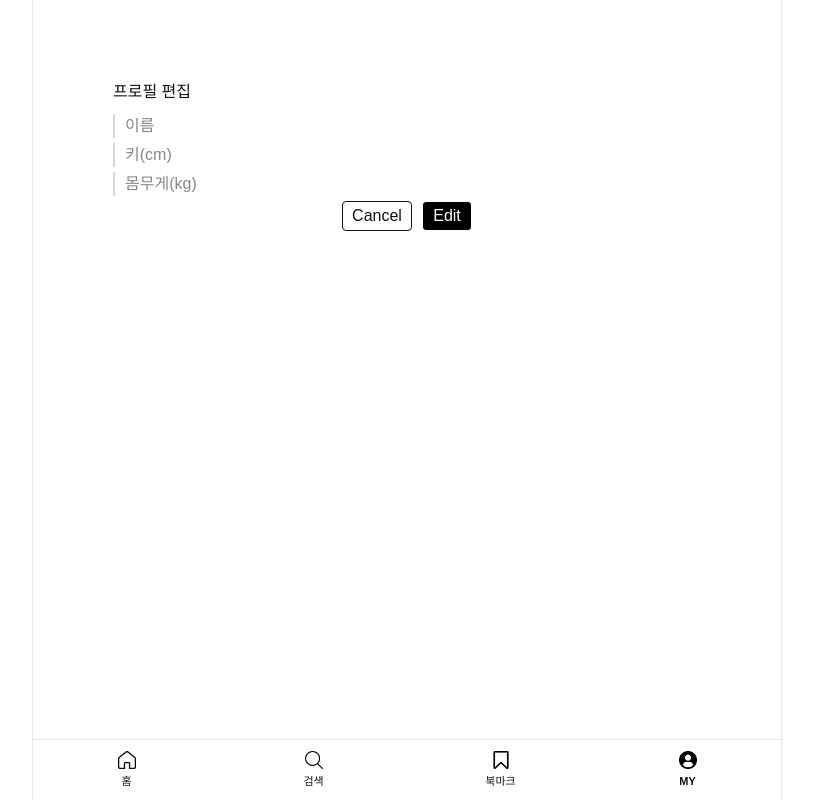
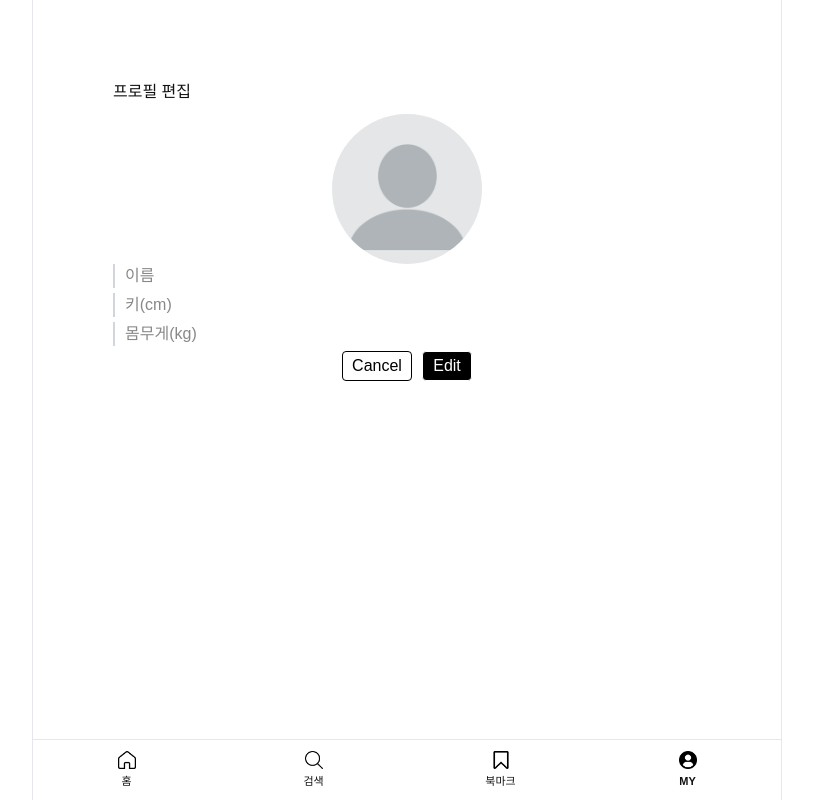
Before and after one commit to Joonskk/Fashion-Community, a Next.js app: page /mypage/edit in a window 1280 px wide. Shown: the whole page, without its empty margins (233-1046 px from the left). Built offline with nearby package versions, Linux system fonts and the light colour scheme; no server answers.

Commit message:
Feat: Add User Profile Image

```diff
--- a/app/(Footer)/mypage/MyPageClient.tsx
+++ b/app/(Footer)/mypage/MyPageClient.tsx
@@ -15,6 +15,7 @@ type User = {
     height: string;
     weight: string;
     email: string;
+    profileImage: string;
     followersCount: number;
     followingCount: number;
 }
@@ -33,7 +34,7 @@ const MyPageClient = () => {
 
     const { email, session } = useUser();
 
-    const [userData, setUserData] = useState<{ _id: string, name: string, height: string, weight: string, email: string, followersCount: number, followingCount: number } | null>(null)
+    const [userData, setUserData] = useState<{ _id: string, name: string, height: string, weight: string, email: string, profileImage: string, followersCount: number, followingCount: number } | null>(null)
     const [myPost, setMyPost] = useState<Post[]>([]);
     const userId = userData?._id;
 
@@ -45,6 +46,7 @@ const MyPageClient = () => {
             height: userData.height,
             weight: userData.weight,
             email: userData.email,
+            profileImage: userData.profileImage,
             followersCount: userData.followersCount.toString(),
             followingCount: userData.followingCount.toString(),
         }).toString();
@@ -109,7 +111,15 @@ const MyPageClient = () => {
                 <div className="flex flex-col">
                     <div className="flex justify-between w-full pl-[50px] border-b border-b-gray-200">
                         <div className="flex max-w-[750px] mt-[50px] pb-[50px]">
-                            <Image src="/profile-default.png" width={150} height={150} alt="User Profile Image" className="rounded-full" />
+                            <div className="w-[150px] h-[150px] rounded-full overflow-hidden">
+                                <Image
+                                    src={userData?.profileImage || "/profile-default.png"}
+                                    alt="User Profile Image"
+                                    width={150}
+                                    height={150}
+                                    className="object-cover w-full h-full"
+                                />
+                            </div>
                             <div className="ml-[50px]">
                             {userData ? (
                                 <>
@@ -134,7 +144,7 @@ const MyPageClient = () => {
                                     </div>
                                 </div>
                                 <div className="flex mt-[10px]">
-                                    <button onClick={handleClick} className="mr-[20px]">Edit Profile</button>
+                                    <button onClick={handleClick} className="mr-[20px] cursor-pointer">Edit Profile</button>
                                     <LogoutButton />
                                 </div>
                             </div>
--- a/app/(Footer)/mypage/edit/EditPage.tsx
+++ b/app/(Footer)/mypage/edit/EditPage.tsx
@@ -1,8 +1,9 @@
 "use client"
 
-import { useState, useEffect } from "react";
+import { useState, useEffect, useRef } from "react";
 import { useRouter, useSearchParams } from "next/navigation";
 import Link from "next/link";
+import Image from "next/image";
 
 const EditPage = () => {
 
@@ -13,21 +14,61 @@ const EditPage = () => {
   const [height, setHeight] = useState('');
   const [weight, setWeight] = useState('');
 
+  const [preview, setPreview] = useState<string | null>(null);
+  const [file, setFile] = useState<File | null>(null);
+  const imageInputRef = useRef<HTMLInputElement>(null);
+
+  const [isSubmitting, setIsSubmitting] = useState(false);
+
+  const handleImageChange = (e: React.ChangeEvent<HTMLInputElement>) => {
+    const selectedFile = e.target.files?.[0];
+    if (selectedFile) {
+      setFile(selectedFile);
+      setPreview(URL.createObjectURL(selectedFile));
+    }
+  };
+
+  const handleImageClick = () => {
+    imageInputRef.current?.click();
+  }
+
   useEffect(() => {
     const nameParam = searchParams.get('name');
     const heightParam = searchParams.get('height');
     const weightParam = searchParams.get('weight');
+    const profileImageParam = searchParams.get('profileImage');
 
     if (nameParam !== null) setName(nameParam);
     if (heightParam !== null) setHeight(heightParam);
     if (weightParam !== null) setWeight(weightParam);
+    if (profileImageParam !== null) setPreview(profileImageParam);
   }, [searchParams]);
+
+  const uploadImageToCloudinary = async (file: File) => {
+    const formData = new FormData();
+    formData.append("file", file);
+    formData.append("upload_preset", "wearly_images");
+    formData.append("folder", "wearly_profiles");
+
+    const res = await fetch("https://api.cloudinary.com/v1_1/wearly/image/upload", {
+      method: "POST",
+      body: formData,
+    });
+
+    const data = await res.json();
+    return data.secure_url as string;
+  }
 
   const handleSubmit = async (e: React.FormEvent) => {
     e.preventDefault();
+    setIsSubmitting(true);
 
-    const updatedProfile = { name, height, weight };
-    console.log("updatedProfile: ", updatedProfile);
+    let profileImage = null;
+    if (file){
+      profileImage = await uploadImageToCloudinary(file);
+    }
+
+    const updatedProfile = { name, height, weight, profileImage: profileImage };
 
     const response = await fetch('/api/post/edit-profile', {
       method: 'PATCH',
@@ -43,6 +84,7 @@ const EditPage = () => {
       router.push('/mypage');
     } else {
       alert('업데이트 실패!');
+      setIsSubmitting(false);
     }
   };
 
@@ -50,6 +92,23 @@ const EditPage = () => {
     <div className="p-20">
       <h4 className="mb-[10px]">프로필 편집</h4>
       <form onSubmit={handleSubmit} style={{ display: 'flex', flexDirection: 'column' }}>
+        <div className="w-full flex justify-center">
+          <Image src={preview || "/profile-default.png"}
+            width={150}
+            height={150}
+            alt="User Profile Image"
+            unoptimized
+            className="rounded-full cursor-pointer w-[150px] h-[150px] object-cover transition duration-300 hover:brightness-70"
+            onClick={handleImageClick}
+          />
+          <input
+            type="file"
+            accept="image/*"
+            ref={imageInputRef}
+            className="hidden"
+            onChange={handleImageChange}
+          />
+        </div>
         <input
           name="name"
           value={name}
@@ -73,9 +132,22 @@ const EditPage = () => {
         />
         <div className="w-full flex justify-center">
           <div className="flex text-center w-[70px] h-[30px] mr-[10px]">
-            <Link href="/mypage" className="cursor-pointer w-full h-full flex justify-center items-center border rounded-sm">Cancel</Link>
+            <button
+              onClick={() => router.push('/mypage')}
+              disabled={isSubmitting}
+              className={`w-[70px] h-[30px] border rounded-sm
+                          ${isSubmitting ? "bg-gray-300 text-gray-500 cursor-not-allowed" : "bg-white text-black hover:bg-gray-100"}`}
+            >
+              Cancel
+            </button>
           </div>
-          <button type="submit" className="cursor-pointer w-[50px] h-[30px] bg-black text-white border rounded-sm">Edit</button>
+          <button
+            type="submit"
+            className={`cursor-pointer w-[50px] h-[30px] bg-black text-white border rounded-sm
+             ${isSubmitting ? "bg-gray-400 cursor-not-allowed" : "bg-black"}`}
+          >
+            {isSubmitting ? "Editing..." : "Edit"}
+          </button>
         </div>
       </form>
     </div>
--- a/app/api/post/comments/route.ts
+++ b/app/api/post/comments/route.ts
@@ -7,6 +7,7 @@ type Comment = {
     postId: string;
     userEmail: string;
     userName: string;
+    profileImage: string;
     text: string;
     createdAt: Date;
   }
@@ -14,7 +15,7 @@ type Comment = {
 export async function POST(req: Request){
 
     const body = await req.json();
-    const {postId, userEmail, userName, text } = body;
+    const {postId, userEmail, profileImage, userName, text } = body;
 
     try {
         const db = (await clientPromise).db('wearly');
@@ -22,6 +23,7 @@ export async function POST(req: Request){
             postId,
             userEmail,
             userName,
+            profileImage,
             text,
             createdAt: new Date(),
         };
@@ -41,7 +43,7 @@ export async function GET() {
     const db = (await clientPromise).db('wearly');
 
     const comments = await db.collection('comments').find({}, {
-        projection: { _id: 1, postId: 1, userEmail: 1, userName: 1, text: 1, createdAt: 1 }
+        projection: { _id: 1, postId: 1, userEmail: 1, userName: 1, profileImage: 1, text: 1, createdAt: 1 }
     }).toArray()
 
     return NextResponse.json({ comments })
--- a/app/api/post/edit-profile/route.ts
+++ b/app/api/post/edit-profile/route.ts
@@ -12,30 +12,27 @@ export async function POST(req: Request) {
   const name = formData.get("name") as string;
   const height = formData.get("height") as string;
   const weight = formData.get("weight") as string;
+  const profileImage = formData.get("profileImage") as string | null;
 
   const followers: string[] = [];
   const following: string[] = [];
   const followersCount: number = 0;
   const followingCount: number = 0;
 
+  const DEFAULT_PROFILE_IMAGE = "/profile-default.png";
+
   if (!name || !height || !weight || !email) {
     return NextResponse.json({ error: '모든 정보를 입력해주세요.' }, { status: 400 });
   }
 
-  if (!name || !height || !weight || !email) {
-    return NextResponse.json({ error: '내용을 입력해주세요!' }, { status: 400 })
-  }
-
   try {
-      console.log(clientPromise);
-      console.log("MONGODB 연결중...")
       const db = (await clientPromise).db('wearly')
-      console.log("MongoDB 연결됨!")
       await db.collection('users').insertOne({
         name,
         height,
         weight,
         email,
+        profileImage: profileImage || DEFAULT_PROFILE_IMAGE,
         followers,
         following,
         followersCount,
@@ -55,7 +52,7 @@ export async function GET() {
     const db = client.db('wearly')
 
     const users = await db.collection('users').find({}, {
-      projection: { _id: 1, name: 1, height: 1, weight: 1, email: 1, followersCount: 1, followingCount: 1 } // _id 포함해서 필요한 필드 가져옴
+      projection: { _id: 1, name: 1, height: 1, weight: 1, email: 1, profileImage: 1, followersCount: 1, followingCount: 1 } // _id 포함해서 필요한 필드 가져옴
     }).toArray()
 
     return NextResponse.json({ users })
@@ -70,7 +67,7 @@ export async function PATCH(req: Request) {
   const session = await getServerSession(authOptions);
   const email = session?.user?.email as string;
 
-  const { name, height, weight } = await req.json(); // JSON 데이터를 받음
+  const { name, height, weight, profileImage } = await req.json(); // JSON 데이터를 받음
 
   if (!name || !height || !weight || !email) {
     return NextResponse.json({ error: '모든 정보를 입력해주세요.' }, { status: 400 });
@@ -78,15 +75,20 @@ export async function PATCH(req: Request) {
 
   try {
     const db = (await clientPromise).db('wearly');
+
+    const updateFields: Record<string, any> = {
+      name,
+      height,
+      weight,
+    };
+
+    if (profileImage) updateFields.profileImage = profileImage; // 이미지 있으면 업데이트
+
     // 사용자의 이메일을 기반으로 프로필 정보 업데이트
     const result = await db.collection('users').updateOne(
       { email }, // 이메일로 특정 사용자 찾기
       {
-        $set: {
-          name,
-          height,
-          weight,
-        },
+        $set: updateFields,
       }
     );
 
--- a/app/post/[postId]/PostView.tsx
+++ b/app/post/[postId]/PostView.tsx
@@ -26,6 +26,7 @@ type User = {
     height?: string;
     weight?: string;
     email?: string;
+    profileImage: string;
     following?: string[];
     follower?: string[];
 }
@@ -35,6 +36,7 @@ type Comment = {
     postId?: string;
     userEmail?: string;
     userName: string;
+    profileImage?: string;
     text: string;
     createdAt: string;
 }
@@ -47,6 +49,9 @@ const PostView = () => {
     const postId = params?.postId as string;
 
     const { name, email } = useUser();
+
+    const [sessionUserName, setSessionUserName] = useState<string>("");
+    const [sessionUserProfileImage, setSessionUserProfileImage] = useState<string>("");
 
     const textareaRef = useRef<HTMLTextAreaElement>(null);
 
@@ -79,7 +84,6 @@ const PostView = () => {
 
     const prevImage = () => {
         setCurrentIndex((prev) => (prev === 0 ? 0 : prev - 1));
-        console.log(user);
     };
 
     const nextImage = () => {
@@ -186,7 +190,8 @@ const PostView = () => {
                 body: JSON.stringify({
                     postId,
                     userEmail: email,
-                    userName: name,
+                    profileImage: sessionUserProfileImage,
+                    userName: sessionUserName,
                     text: comment,
                 })
             })
@@ -234,6 +239,7 @@ const PostView = () => {
                     postId,
                     userEmail: email,
                     userName: name,
+                    profileImage: sessionUserProfileImage,
                     text: comment,
                     createdAt: "now",
                 };
@@ -341,27 +347,48 @@ const PostView = () => {
         }
     }
 
-    useEffect(() => {
-        // console.log(postId)
+    useEffect(() => { // 첫 렌더링 시
         const fetchPost = async () => {
             try {
                 const response = await fetch('/api/posts');
-                if (response.ok) {
-                    const data = await response.json()
+                if(response.ok) {
+                    const data = await response.json();
                     // console.log("post page data: ", data)
                     const foundPost: Post = data.posts.find((post: Post) => post._id === postId);
                     // console.log("foundPost:", foundPost);
                     setPost(foundPost); // 아이디가 일치하는 게시물 설정
                 } else {
-                console.error('DB 조회 실패')
+                console.error('DB 조회 실패');
                 }
             } catch (error) {
-                console.error('API 호출 오류:', error)
+                console.error('API 호출 오류:', error);
             }
         }
 
         fetchPost();
     }, [postId])  // postId가 변경될 때마다 실행
+
+    useEffect(() => {
+        if(!email) return;
+
+        const fetchSessionUser = async () => {
+            try {
+                const response = await fetch('/api/post/edit-profile');
+                if(response.ok) {
+                    const data = await response.json();
+                    const foundSessionUser: User = data.users.find((user: User) => user.email === email);
+                    setSessionUserName(foundSessionUser.name);
+                    setSessionUserProfileImage(foundSessionUser.profileImage);
+                } else {
+                    console.error('DB 조회 실패');
+                }
+            } catch (error) {
+                console.error('API 호출 오류:', error);
+            }
+        }
+
+        fetchSessionUser();
+    }, [email])
 
     useEffect(() => {
         const fetchUser = async () => { // 게시물 작성자 색출
@@ -391,7 +418,6 @@ const PostView = () => {
         }
 
         if (post) {
-            console.log(post);
             fetchUser();
             setImages(post.imageURLs);
             setLikesCount(post.likesCount || 0);
@@ -450,7 +476,7 @@ const PostView = () => {
             </button>
             <div className=""> {/* 게시물 div */}
                 <div className="relative w-full h-[60px] flex items-center"> {/* 유저 정보 */}
-                    <Image src="/profile-default.png" width={36} height={36} alt="User Profile Image" className="rounded-full m-[10px] cursor-pointer" onClick={moveToUserPage} /> {/* 유저 프로필 사진 */}
+                    <Image src={user?.profileImage || "/profile-default.png"} width={36} height={36} alt="User Profile Image" className="rounded-full m-[10px] w-[36px] h-[36px] cursor-pointer object-cover" onClick={moveToUserPage} /> {/* 유저 프로필 사진 */}
                     <div> {/* 유저 아이디, 키, 몸무게 */}
                         <div className="font-bold text-[16px] h-[22px] cursor-pointer" onClick={moveToUserPage}>
                             {user?.name}
@@ -546,9 +572,7 @@ const PostView = () => {
                         commentsList.map((comment, index) => (
                             <div key={index} className="text-sm text-gray-700 w-full mb-[20px]">
                                 <div className="flex">
-                                    <div className="bg-gray-300 w-[35px] h-[35px] rounded-full mr-[10px]">
-                                        {/* user profile picture */}
-                                    </div>
+                                    <Image src={comment.profileImage || "/profile-default.png"} width={35} height={35} alt="User Profile Image" className="rounded-full w-[35px] h-[35px] cursor-pointer object-cover mr-[10px]" onClick={moveToUserPage} />
                                     <div className="flex-1">
                                         <div className="flex">
                                             <span className="font-bold">{comment.userName}</span>
```
